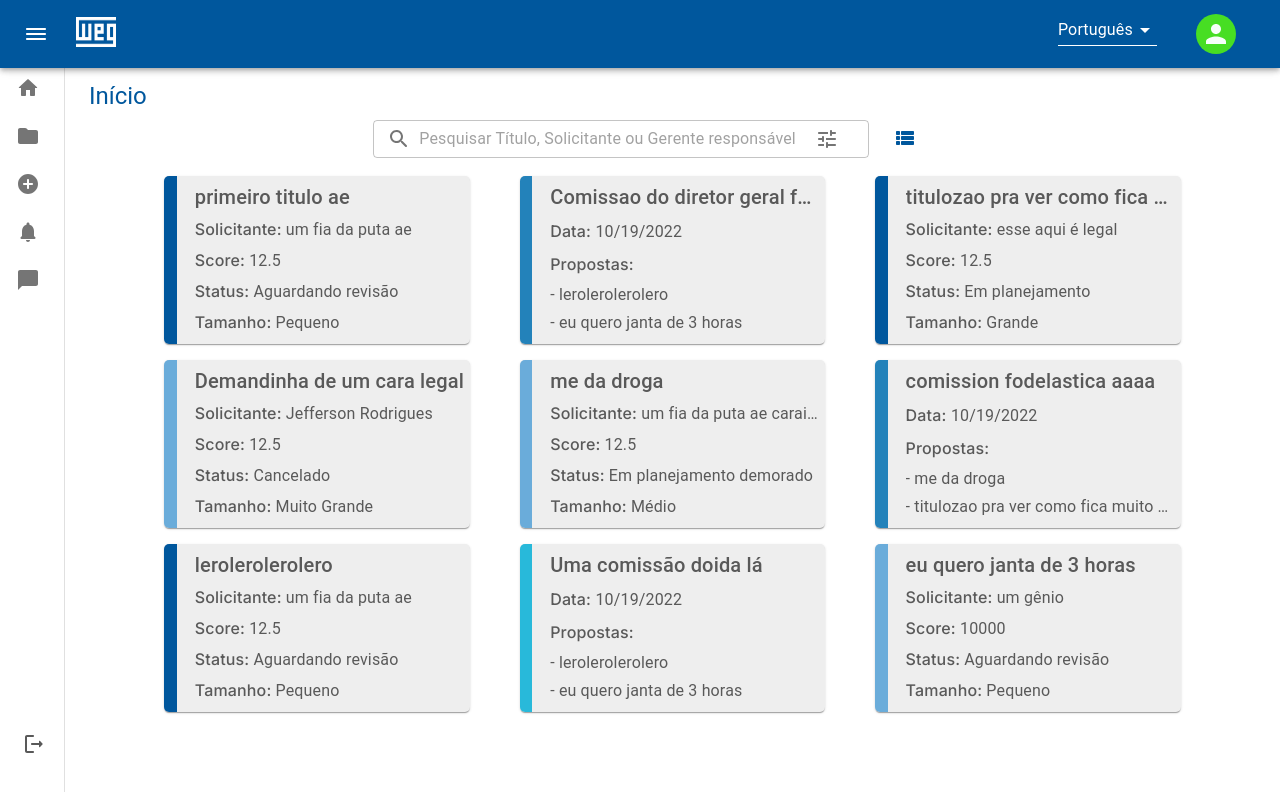
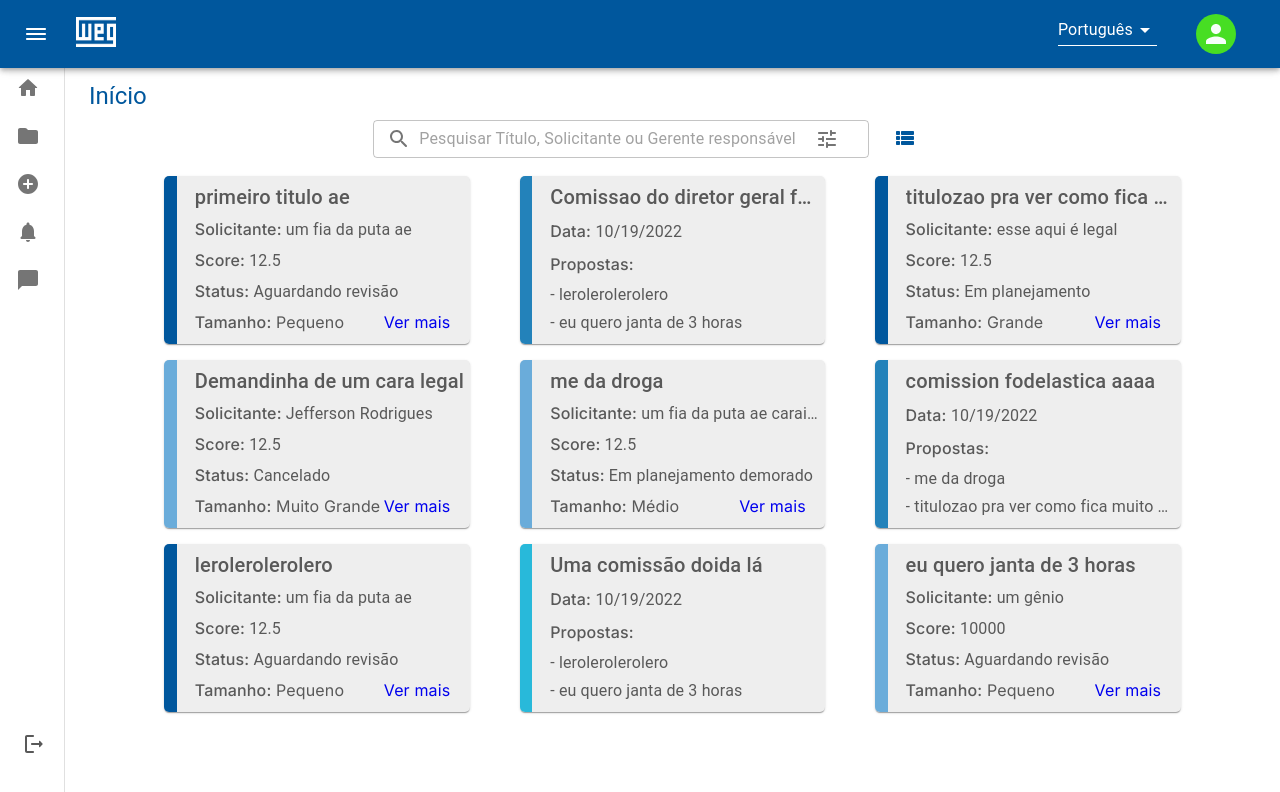
Before and after one commit to joaoHMeireles/SADEFrontend, a React (Vite) app: page /home in a window 1280 px wide. Shown: the top 792 px of the page. Built offline with nearby package versions, Linux system fonts and the light colour scheme.

Commit message:
começando a tela de processo

```diff
--- a/src/Components/ProcessComponent/ProcessComponent.styles.tsx
+++ b/src/Components/ProcessComponent/ProcessComponent.styles.tsx
@@ -26,6 +26,10 @@ export const GridProccessComponent = styledGrid({
 })
 
 export const GridTypography = styled(Typography)({
+    '& a':{
+
+        // color: "#595959"
+    },
     textOverflow: "ellipsis",
     whiteSpace: "nowrap",
     overflow: "hidden",
--- a/src/Components/ProcessComponent/ProcessComponent.tsx
+++ b/src/Components/ProcessComponent/ProcessComponent.tsx
@@ -1,3 +1,4 @@
+import { Link } from 'react-router-dom'
 import { processComponent } from '../../DefinitionFiles/enuns'
 import { ProcessComponentInterface } from '../../DefinitionFiles/interfaces'
 import Grid from '@mui/material/Grid'
@@ -11,6 +12,7 @@ import {
     ListProccessComponent,
     ListTypography
 } from './ProcessComponent.styles'
+import { Box } from '@mui/material'
 
 /**
  * Componente TSX de card e linha de um compoente de processo
@@ -51,6 +53,10 @@ export default function ProcessComponent(props: { grid: boolean, processComponen
  * @returns
  */
 function GridComponent(props: ComponentProps) {
+    const linkComponente = `/${props.componente.tipo}/${props.componente.id}?id-demand=${props.componente.id}`
+
+    console.log(linkComponente);
+
 
     return (
         <>
@@ -72,8 +78,15 @@ function GridComponent(props: ComponentProps) {
                 <GridTypography variant='subtitle1' >
                     <span>Status:</span> {getNome(props.componente.status)}
                 </GridTypography>
-                <GridTypography variant='subtitle1' >
-                    <span>Tamanho:</span> {props.componente.tamanho}
+                <GridTypography variant='subtitle1' sx={{display: "flex"}}>
+
+                    {/* Têm de diminuir o tamanho do ver mais, ver como fazer para a lista e
+                    adicionar a funcionalidade nas coleções de processos também */}
+
+                    <Box sx={{width: "70%", margin: "none"}}>
+                        <span>Tamanho:</span> {props.componente.tamanho}
+                    </Box>
+                    <Link to={linkComponente} >Ver mais</Link>
                 </GridTypography>
             </GridProccessComponent>
         </>
--- a/src/Pages/App.styles.tsx
+++ b/src/Pages/App.styles.tsx
@@ -1,10 +1,19 @@
 import { Box, styled } from "@mui/material";
+const styledBox = styled(Box)
 
-export const MainBox = styled(Box)({
+export const ContainerBox = styledBox({
+    width: "100%",
+    height: "100%",
+    display: "flex",
+    justifyContent: "center",
+    alignItems: "center"
+})
+
+export const MainBox = styledBox({
     flexGrow: 1,
     width: "auto",
 })
 
-export const ContentBox = styled(Box)({
+export const ContentBox = styledBox({
     margin: "24px"
 })
--- a/src/Pages/App.tsx
+++ b/src/Pages/App.tsx
@@ -7,6 +7,7 @@ import Toolbar from "../Components/Toolbar/Toolbar";
 // import Filter from "../Components/Filter/Filter";
 import Login from "./Login/Login";
 import Home from "./Home/Home";
+import ProcessComponent from "./ProcessComponent/ProcessComponent";
 import Notifications from "./Notifications/Notifications";
 import Chats from "./Chats/Chats";
 import { Box } from "@mui/material";
@@ -56,6 +57,7 @@ export default function App() {
                 <Route path="/chats" element={<Chats />}></Route>
                 <Route path="/" element={<Login setAberto={setAberto} tamanhoNavbar={tamanhoNavbar} />} />
                 <Route path="/home" element={<Home setFiltrar={setFiltrar} filtrar={filtrar}/>} />
+                <Route path="/demand/:id" element={<ProcessComponent tipo={"demanda"}/>} />
               </Routes>
             </ThemeProvider>
           </MainBox>
--- a/src/Pages/Home/Home.tsx
+++ b/src/Pages/Home/Home.tsx
@@ -8,8 +8,7 @@ import ProcessComponent from '../../Components/ProcessComponent/ProcessComponent
 import ProcessComponentCollection from '../../Components/ProcessComponent/ProcessComponentCollection/ProcessComponentCollection'
 import Grid from '@mui/material/Grid'
 import Box from '@mui/material/Box'
-import { ContentBox } from '../App.styles'
-import { ContainerBox } from "./Home.styles"
+import { ContentBox, ContainerBox } from '../App.styles'
 
 const listaComponents: (ProcessComponentInterface | ProcessComponentCollectionInterface)[] = [
     {
--- /dev/null
+++ b/src/Pages/ProcessComponent/ProcessComponent.tsx
@@ -0,0 +1,14 @@
+
+import Breadcrumb from '../../Components/Breadcrumb/Breadcrumb'
+import { ContentBox, ContainerBox } from '../App.styles'
+
+export default function ProcessComponent(props: {tipo: string}){
+    return(
+        <ContentBox >
+        <Breadcrumb />
+        <ContainerBox>
+            aaa
+        </ContainerBox>
+    </ContentBox>
+    )
+}
```
